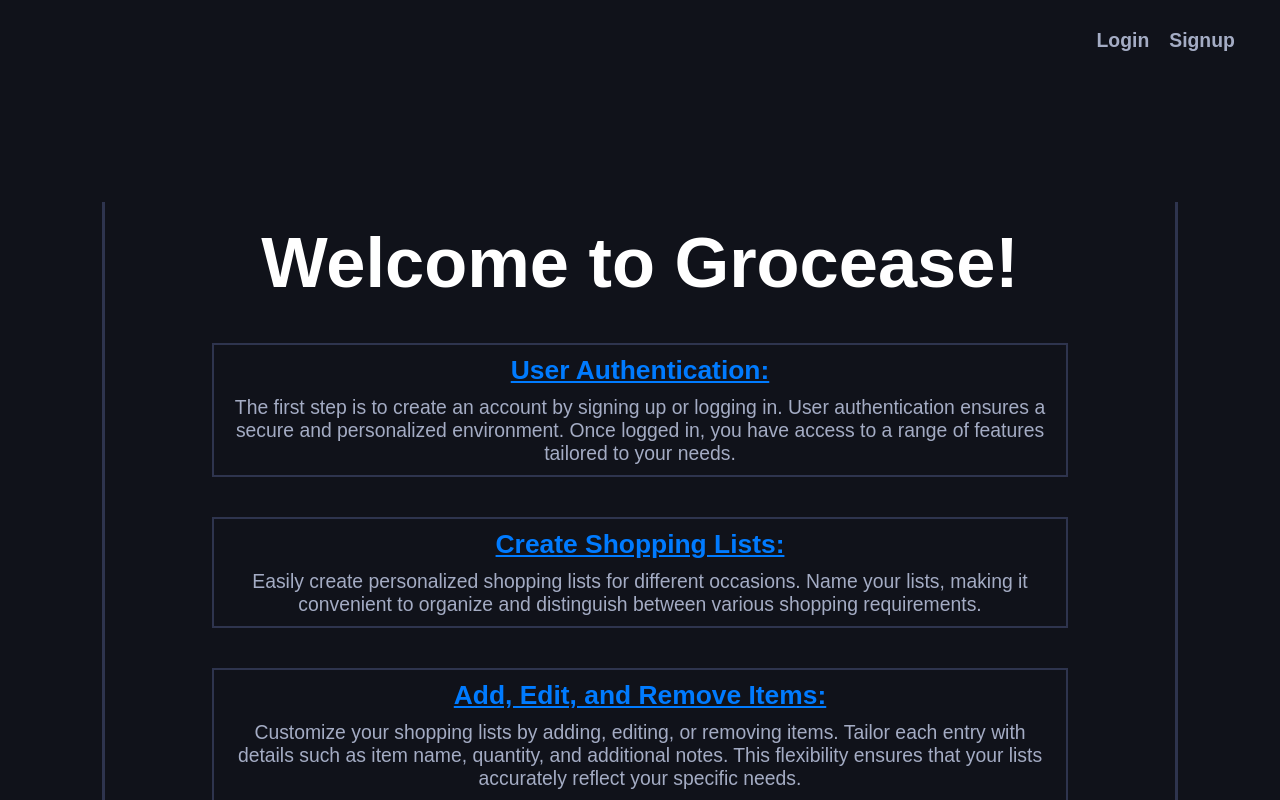
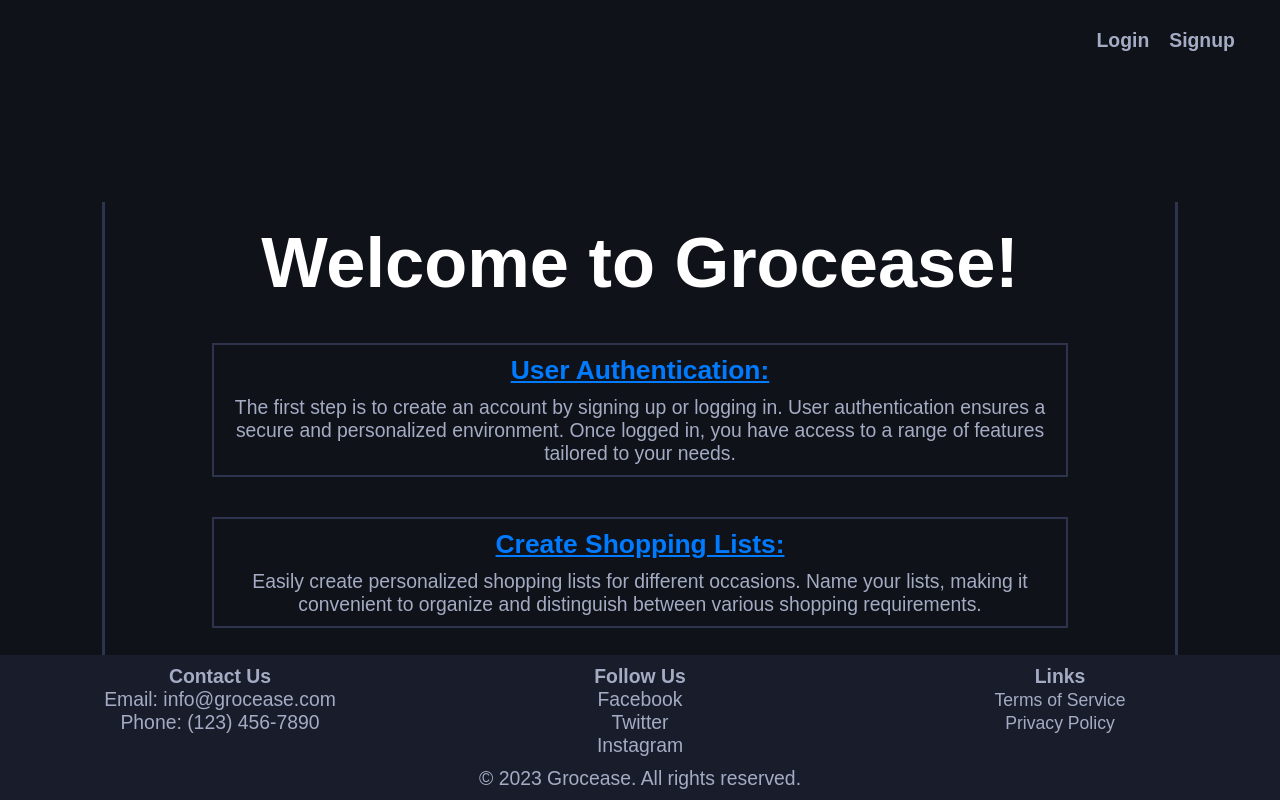
Before and after one commit to Migsrkrd/Grocery-List, a React (Vite) app in the folder client/: page / in a window 1280 px wide. Shown: the top 800 px of the page. Built offline with nearby package versions, Linux system fonts and the light colour scheme; a small style sheet from the web is missing.

Commit message:
more additions

```diff
--- a/client/src/App.css
+++ b/client/src/App.css
@@ -26,12 +26,33 @@
   font-size: 1.1rem;
 }
 
-.hometitle{
-  font-size: 3rem;
-  color: var(--white-color);
-  span{
-    font-size: 3rem;
-  }
+
+footer {
+  position: fixed;
+  bottom: 0;
+  width: 100%;
+  background-color: #f8f8f8; /* Add your desired background color */
+  padding: 10px;
+  text-align: center;
+  z-index: 1;
+  background: var(--background-dark-grey);
+  /* Add any other styling you want for your footer */
+}
+
+.footer-content {
+  width: 100%;
+  display: flex;
+  justify-content: space-around;
+  text-align: center;
+}
+
+.footer-section {
+  flex: 1;
+  text-align: center;
+}
+
+.footer-bottom {
+  margin-top: 10px;
 }
 
 .homePage{
@@ -48,6 +69,7 @@
   justify-content: center;
   align-items: center;
   flex-direction: column;
+  padding: 10px;
 }
 
 body{
@@ -56,6 +78,7 @@ body{
   display: flex;
   flex-direction: column;
   justify-content: space-between;
+  margin-bottom: 300px;
 }
 
 .btn{
@@ -77,9 +100,6 @@ a{
 h1{
   font-size: 4rem;
   color: var(--white-color);
-  span{
-    font-size: 4rem;
-  }
 }
 
 .navBar{
@@ -154,6 +174,7 @@ h1{
 
   .dashboard{
     margin-top: 150px;
+    z-index: 2;
   }
 
   .listSection{
@@ -227,12 +248,20 @@ h1{
   .deletebtn{
     padding: 10px;
     font-size: 30px;
+    color: var(--font-light-color);
   }
 
   .deletebtn:hover{
     scale: 1.3;
     cursor: pointer;
     color: red;
+  }
+
+  .edit-input-area{
+    display: flex;
+    justify-content: center;
+    align-items: center;
+    color: var(--font-dark-color-2);
   }
 
   .homebtn{
@@ -283,6 +312,10 @@ h1{
     background: var(--background-light-color);
     border-top-right-radius: 15px;
     border-top-left-radius: 15px;
+  }
+
+  .border-top{
+    border-top: 1px solid var(--border-color);
   }
 
   .friends{
@@ -714,6 +747,7 @@ h1{
 
     body{
       max-width: 390px;
+      margin-bottom: 100px;
     }
 
     .home-info{
@@ -728,6 +762,7 @@ h1{
     #welcome-section h1{
       font-size: 40px;
     }
+
 
     #authentication-section h2{
       font-size: 25px;
@@ -903,4 +938,57 @@ h1{
       display: flex;
       align-items: center;
     }
+
+    .listWork h1{
+      font-size: 2rem;
+      margin-bottom: 10px;
+    }
+
+    .item-list{
+      max-width: 390px;
+      width: 90%;
+    }
+
+    .list-item-group{
+      max-width: 390px;
+    }
+
+    .list-item-group p {
+      text-align: center;
+    }
+
+    .homebtn{
+      padding: 10px;
+      font-size: 30px;
+      color: var(--primary-color);
+    }
+
+    .edit-input-area{
+      display: flex;
+      justify-content: center;
+      align-items: center;
+      color: var(--font-dark-color-2);
+      flex-direction: column;
+    }
+
+    .edit-input-area input{
+      margin-top: 5px;
+      line-height: 1.5;
+    }
+
+    .edit-input-area p{
+      margin: 10px;
+    }
+
+    .footer-section p, .footer-section a{
+      max-width: 390px;
+      font-size: 12px;
+    }
+
+    .footer-section h2, .footer-bottom p{
+      max-width: 390px;
+      font-size: 14px;
+    }
+
+
   }
--- a/client/src/App.jsx
+++ b/client/src/App.jsx
@@ -3,6 +3,7 @@ import { ApolloClient, ApolloProvider, createHttpLink, InMemoryCache } from '@ap
 import { setContext } from '@apollo/client/link/context';
 import { Outlet } from 'react-router-dom';
 import NavBar from './components/NavBar';
+import Footer from './components/Footer';
 
 
 const httpLink = createHttpLink({
@@ -31,6 +32,7 @@ function App() {
         <ApolloProvider client={client}>
             <NavBar />
         <Outlet />
+        <Footer />
     </ApolloProvider>
     );
 }
--- a/client/src/components/Edit.jsx
+++ b/client/src/components/Edit.jsx
@@ -15,8 +15,8 @@ const Edit = (data) => {
   const handleAddInputs = () => {
     setItems((prevItems) => {
       const newItem = {
-        name: "new Item",
-        description: "new item description",
+        name: "",
+        description: "",
         quantity: 1,
         isRemoved: false,
       };
@@ -26,16 +26,22 @@ const Edit = (data) => {
 
   const handleRemoveInputs = (index) => {
     setItems((prevItems) =>
-      prevItems.map((item, i) =>
-        i === index ? { ...item, isRemoved: true } : item
-      ).filter((item) => !item.isRemoved)
+      prevItems
+        .map((item, i) => (i === index ? { ...item, isRemoved: true } : item))
+        .filter((item) => !item.isRemoved)
     );
   };
 
   const handleSave = async () => {
     for (const item of items) {
       if (!item.isRemoved) {
-        if (ListData.items.some((originalItem) => originalItem._id === item._id)) {
+        if (item.name === "" || item.name === null) {
+          alert("All items must have a name!");
+          return;
+        }
+        if (
+          ListData.items.some((originalItem) => originalItem._id === item._id)
+        ) {
           await updateItem({
             variables: {
               itemId: item._id,
@@ -70,8 +76,10 @@ const Edit = (data) => {
       {items.map((item, index) => (
         <div key={index} className="list-item-group">
           {!item.isRemoved && (
-            <>
+            <div className="edit-input-area">
+              <p>item {index + 1}</p>
               <input
+                placeholder="Item Name"
                 value={item.name}
                 onChange={(e) => {
                   const updatedItems = [...items];
@@ -90,22 +98,31 @@ const Edit = (data) => {
               />
               {!item.isRemoved && (
                 <input
+                  placeholder="Description"
                   value={item.description}
                   onChange={(e) => {
                     const updatedItems = [...items];
-                    updatedItems[index] = { ...item, description: e.target.value };
+                    updatedItems[index] = {
+                      ...item,
+                      description: e.target.value,
+                    };
                     setItems(updatedItems);
                   }}
                 />
               )}
-              <h2 onClick={() => handleRemoveInputs(index)}><i className="fa fa-trash deletebtn"></i></h2>
-            </>
+              <h2 onClick={() => handleRemoveInputs(index)}>
+                <i className="fa fa-trash deletebtn"></i>
+              </h2>
+            </div>
           )}
         </div>
       ))}
       <div className="home-btns">
         <i className="fa-solid fa-plus homebtn" onClick={handleAddInputs}></i>
-        <i className="fa-solid fa-circle-check homebtn" onClick={handleSave}></i>
+        <i
+          className="fa-solid fa-circle-check homebtn"
+          onClick={handleSave}
+        ></i>
       </div>
     </div>
   );
--- /dev/null
+++ b/client/src/components/Footer.jsx
@@ -0,0 +1,29 @@
+const Footer = () => {
+  return (
+    <footer>
+  <div class="footer-content">
+    <div class="footer-section">
+      <h2>Contact Us</h2>
+      <p>Email: info@grocease.com</p>
+      <p>Phone: (123) 456-7890</p>
+    </div>
+    <div class="footer-section">
+      <h2>Follow Us</h2>
+      <p>Facebook</p>
+      <p>Twitter</p>
+      <p>Instagram</p>
+    </div>
+    <div class="footer-section">
+      <h2>Links</h2>
+      <p><a href="#">Terms of Service</a></p>
+      <p><a href="#">Privacy Policy</a></p>
+    </div>
+  </div>
+  <div class="footer-bottom">
+    <p>&copy; 2023 Grocease. All rights reserved.</p>
+  </div>
+</footer>
+  );
+}
+
+export default Footer;
--- a/client/src/pages/Friends.jsx
+++ b/client/src/pages/Friends.jsx
@@ -70,8 +70,10 @@ const Friends = () => {
       <div className="friends-area">
         <div className="current-friends">
           <h2 className="friends-title">Friends ({me.friends.length})</h2>
+          <p className="border-top"></p>
           {me.friends.map((friend) => (
             <ul key={friend._id} className="friends-list">
+
               <li>
                 @{friend.username}
                 <i onClick={() => handleRemoveFriend(friend._id)} className="fa-solid fa-x remfriend"></i>
```
